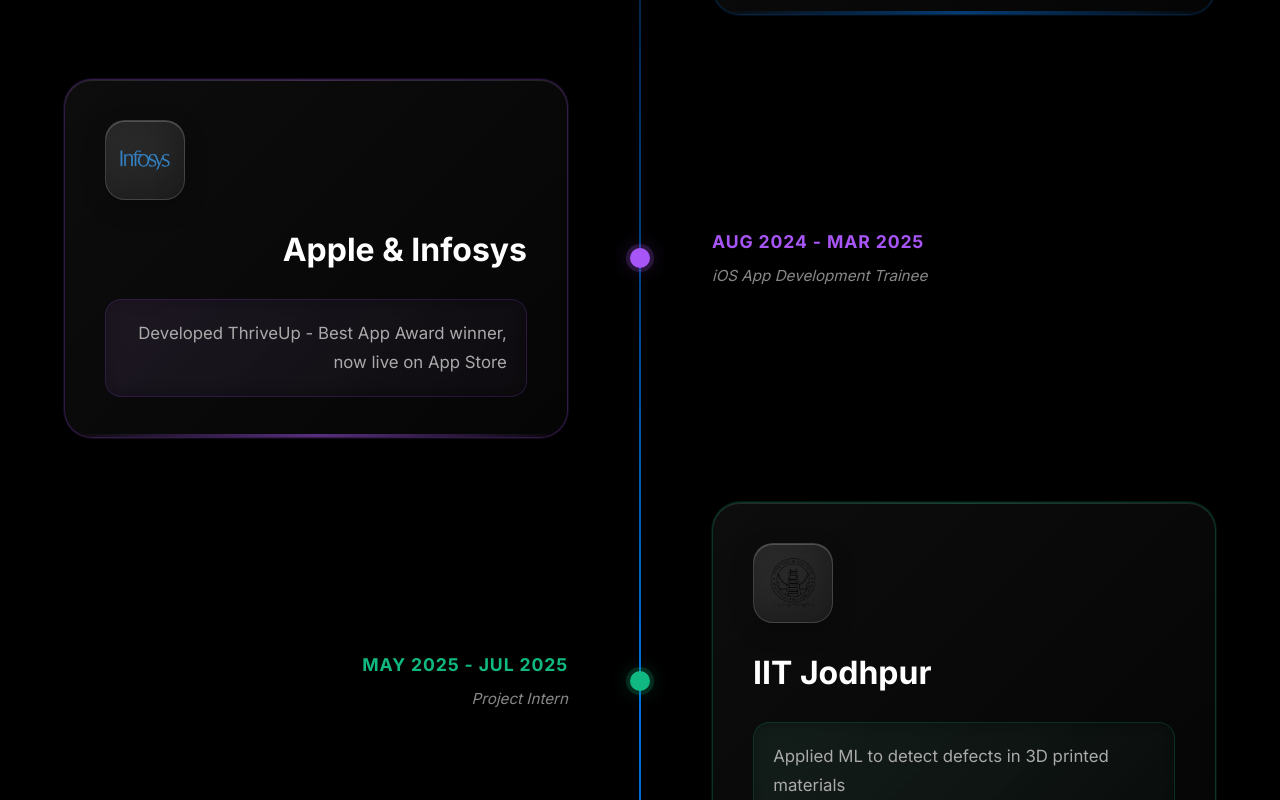
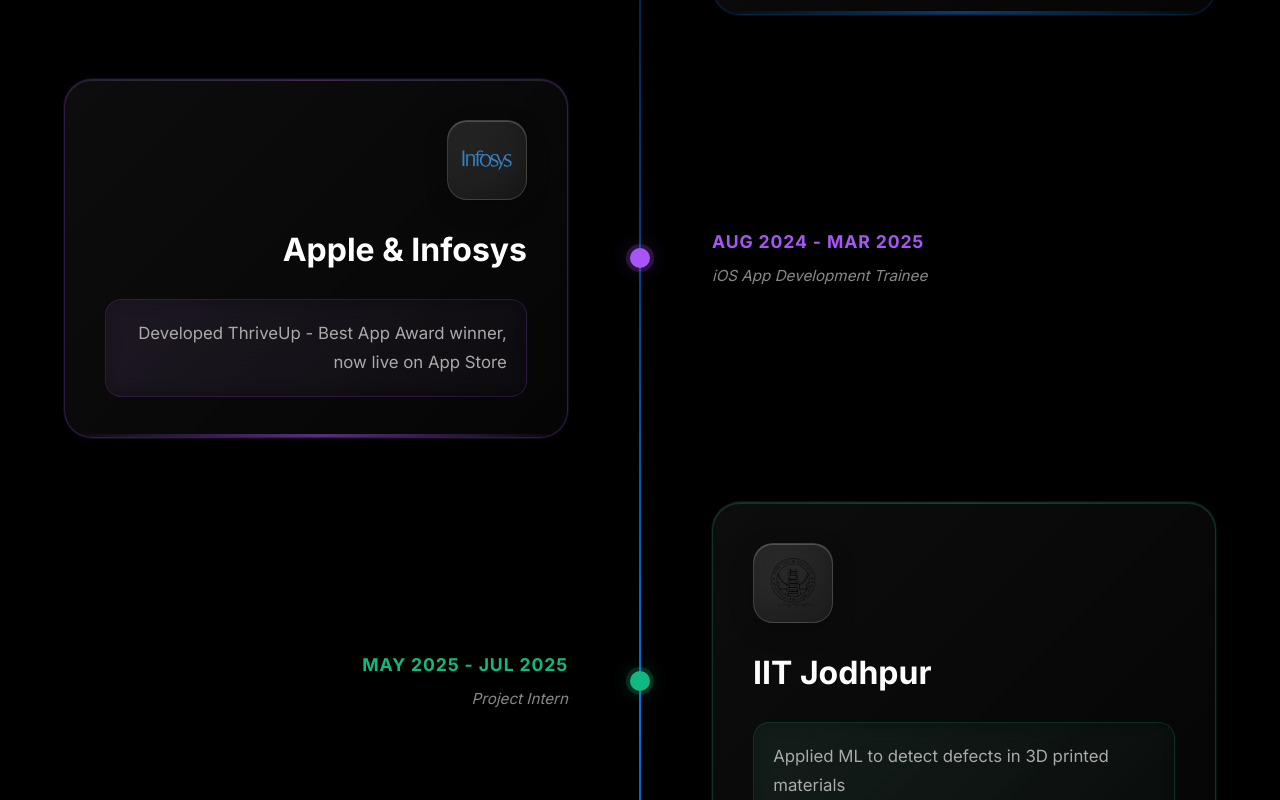
Before and after one commit to ssanidhya0407/Portfolio, a React (Vite) app: page /experience in a window 1280 px wide. Shown: the part 1600-2400 px from the top of the page. Built offline with nearby package versions, Linux system fonts and the light colour scheme.

Commit message:
style: add auto left margin to experience card for improved alignment.

```diff
--- a/src/components/Experience.jsx
+++ b/src/components/Experience.jsx
@@ -181,7 +181,8 @@
                                             WebkitBackdropFilter: 'blur(20px)',
                                             boxShadow: `0 8px 24px rgba(0,0,0,0.2), inset 0 1px 0 rgba(255,255,255,0.2)`,
                                             border: '1px solid rgba(255,255,255,0.15)',
-                                            padding: '14px'
+                                            padding: '14px',
+                                            marginLeft: 'auto'
                                         }}>
                                             <img
                                                 src={exp.logo}
```
